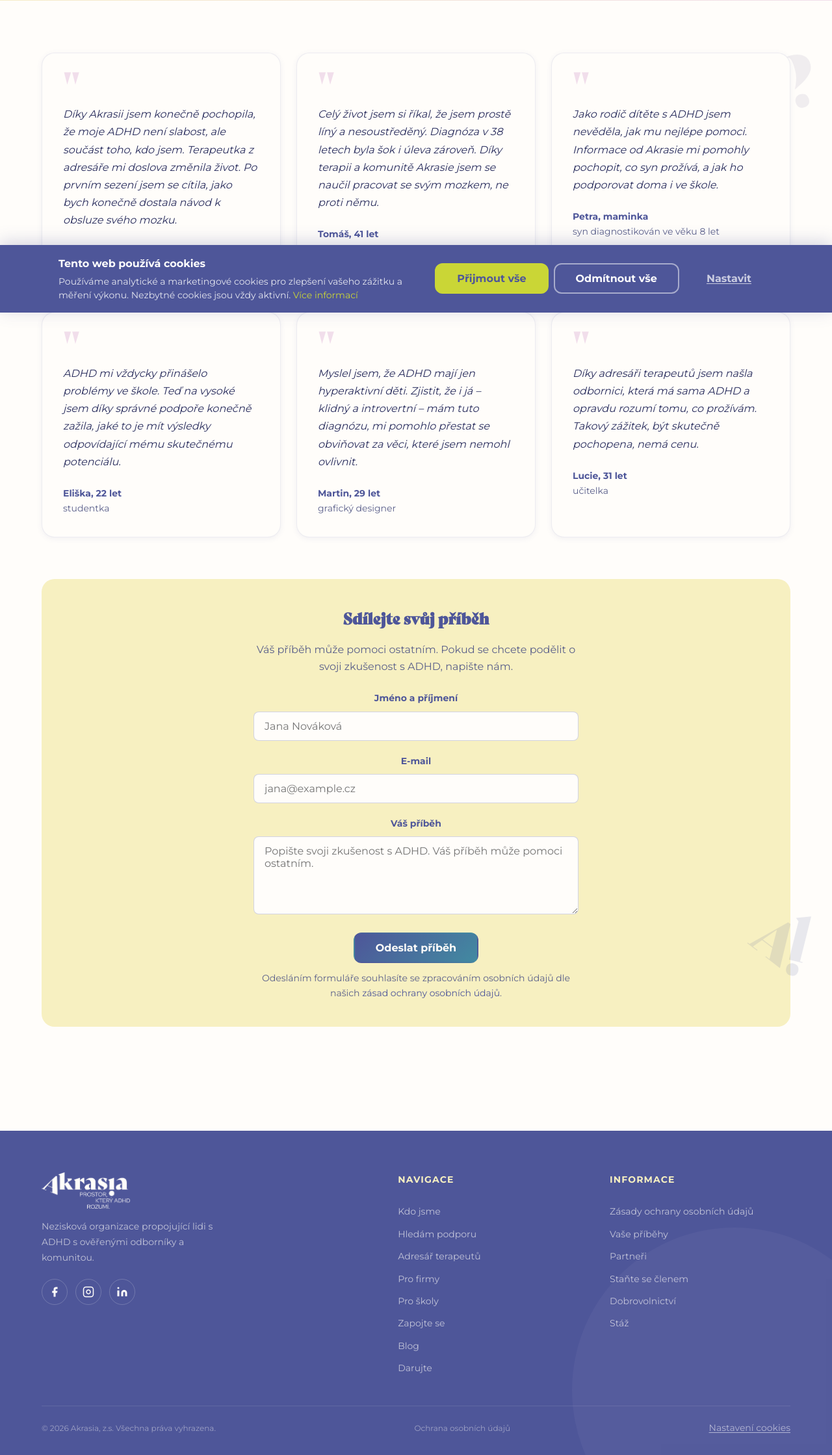
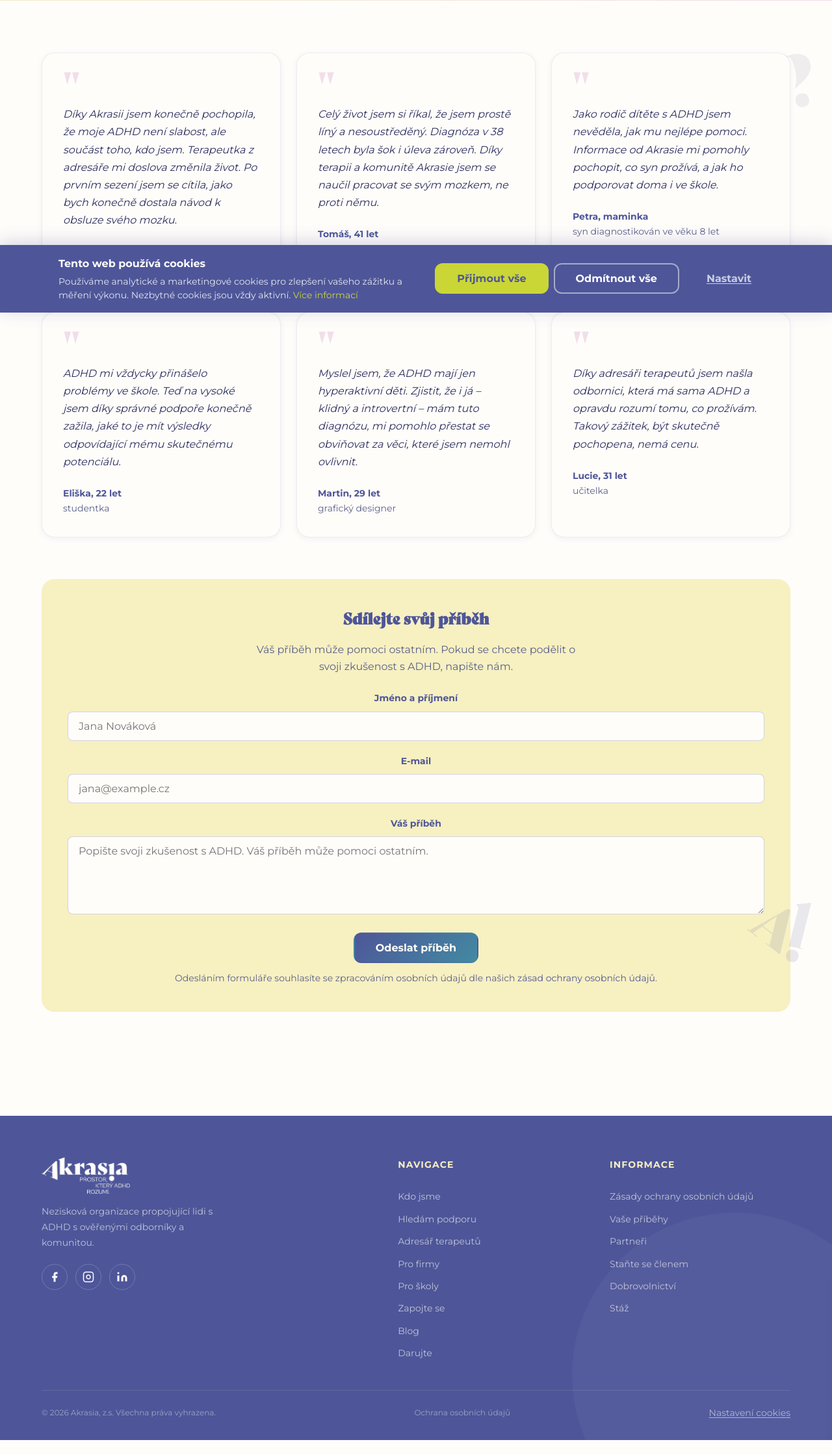
Before and after one commit to Alairik/Akrasia, a PHP site: page /vase-pribehy in a window 1280 px wide. Shown: the part 319-2558 px from the top of the page at 65% size. After the commit the page ends 2535 px from the top, so only its background shows below. Run offline with PHP 8.4, Linux system fonts and the light colour scheme; data that the repository does not hold is empty.

Commit message:
fix(contact-form): formulář přes celou šířku obsahu
Odstraněn max-width:500px – formulář teď vyplňuje celou
šířku .page-content-body (800px), stejně jako text nad ním.

https://claude.ai/code/session_014tC1dehtJnymkY5UcokwMJ

```diff
--- a/pages/vase-pribehy.php
+++ b/pages/vase-pribehy.php
@@ -91,7 +91,6 @@
             $cf_btn = 'Odeslat příběh';
             $cf_msg_label = 'Váš příběh';
             $cf_msg_placeholder = 'Popište svoji zkušenost s ADHD. Váš příběh může pomoci ostatním.';
-            $cf_center = true;
             require __DIR__ . '/../templates/contact-form.php';
             ?>
         </div>
--- a/templates/contact-form.php
+++ b/templates/contact-form.php
@@ -8,19 +8,17 @@
  *   $cf_btn          – popisek tlačítka odeslat (výchozí: 'Odeslat')
  *   $cf_msg_label    – label zprávy / textarea (výchozí: 'Zpráva')
  *   $cf_msg_placeholder – placeholder textarey (výchozí: '')
- *   $cf_center       – (bool) zda centrovat formulář (margin: auto), výchozí: false
  */
 $_cf_id      = $cf_id ?? 'contact';
 $_cf_subject = htmlspecialchars($cf_subject ?? 'Kontaktní formulář');
 $_cf_btn     = htmlspecialchars($cf_btn ?? 'Odeslat');
 $_cf_label   = htmlspecialchars($cf_msg_label ?? 'Zpráva');
 $_cf_ph      = htmlspecialchars($cf_msg_placeholder ?? '');
-$_cf_margin  = ($cf_center ?? false) ? 'margin:var(--space-6) auto 0;' : 'margin-top:var(--space-6);';
 
 // Reset parametrů aby nedošlo k úniku do dalšího include
 unset($cf_id, $cf_subject, $cf_btn, $cf_msg_label, $cf_msg_placeholder, $cf_center);
 ?>
-<form class="contact-form" style="max-width:500px;<?= $_cf_margin ?>" onsubmit="return false;">
+<form class="contact-form" style="margin-top:var(--space-6);" onsubmit="return false;">
     <input type="hidden" name="subject" value="<?= $_cf_subject ?>">
     <div class="form-group">
         <label for="cf-<?= $_cf_id ?>-name">Jméno a příjmení</label>
```
